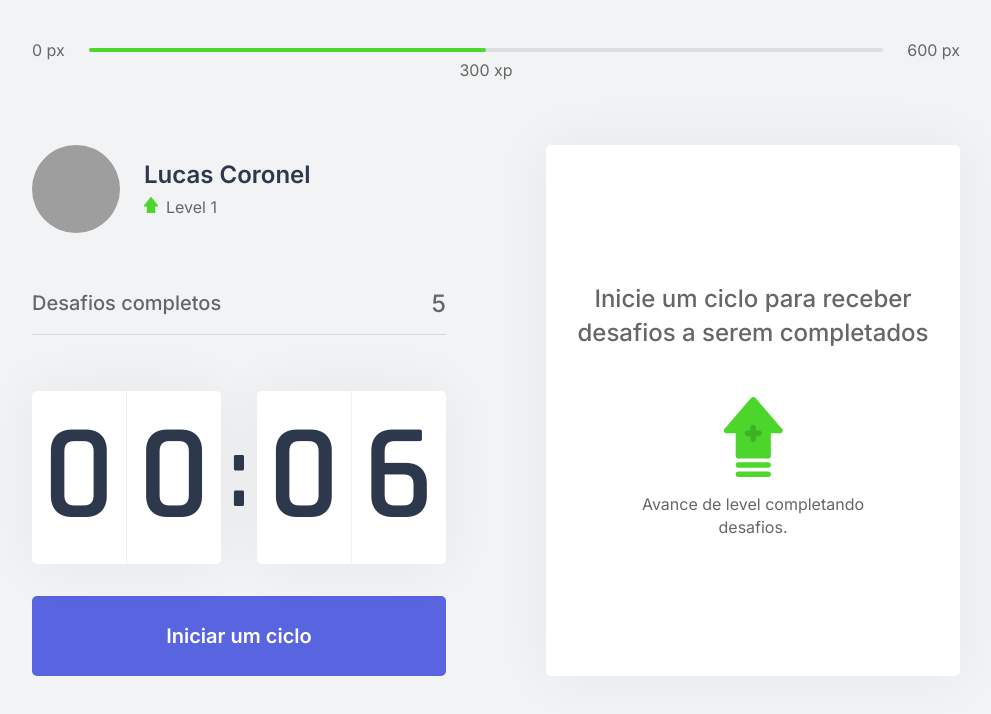
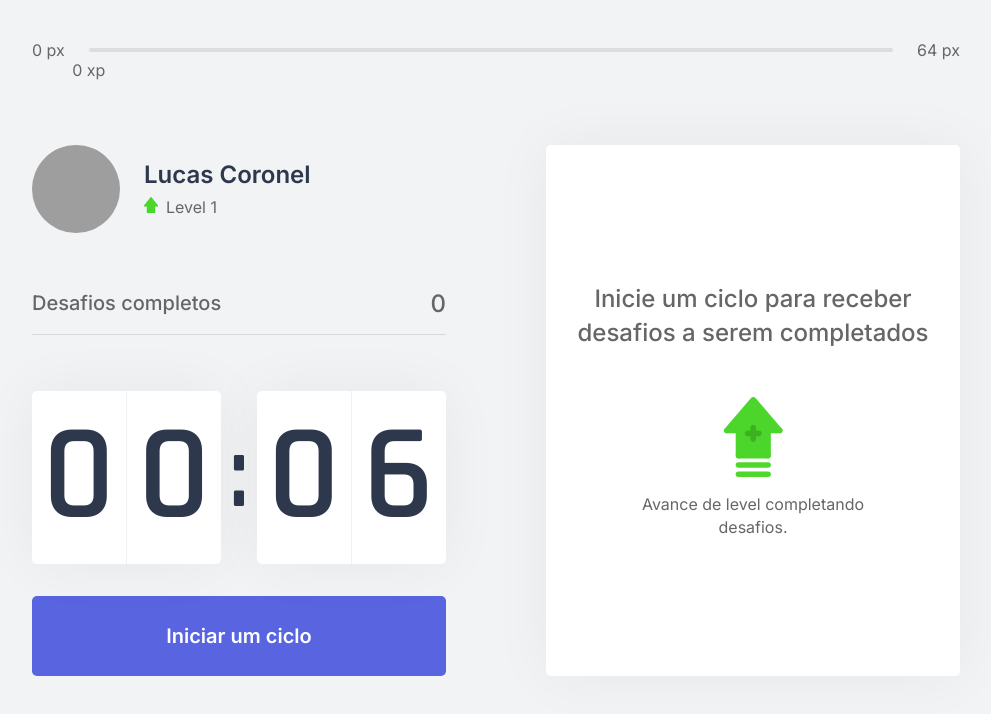
Before and after one commit to lccoronel/NLW4, a Next.js app: page / in a window 1280 px wide. Shown: the top 714 px of the page, without its empty margins (144-1135 px from the left). Built offline with nearby package versions, Linux system fonts and the light colour scheme; grey boxes are pictures that could not be loaded.

Commit message:
developing challenge context 1

```diff
--- a/src/components/CompleteChallenges.tsx
+++ b/src/components/CompleteChallenges.tsx
@@ -1,10 +1,14 @@
+import { useContext } from 'react';
+import { ChallengesContext } from '../contexts/ChallengesContext';
 import styles from '../styles/components/CompleteChallenges.module.css';
 
 export function CompleteChallenges() {
+  const { challengesCompleted } = useContext(ChallengesContext);
+
   return (
     <div className={styles.completeChallengeContainer}>
       <span>Desafios completos</span>
-      <span>5</span>
+      <span>{challengesCompleted}</span>
     </div>
   )
 }
--- a/src/components/ExperienceBar.tsx
+++ b/src/components/ExperienceBar.tsx
@@ -1,14 +1,22 @@
+import { useContext } from 'react';
+
+import { ChallengesContext } from '../contexts/ChallengesContext';
 import styles from '../styles/components/ExperienceBar.module.css';
 
 const components: React.FC = () => {
+  const { currentExperience, experienceToNextLevel } = useContext(ChallengesContext);
+
+  const percentToNextlevel = Math.round(currentExperience * 100) / experienceToNextLevel;
   return (
     <header className={styles.experienceBar}>
       <span>0 px</span>
       <div>
-        <div style={{ width: '50%' }} />
-        <span className={styles.currentExperience} style={{ left: '50%' }}>300 xp</span>
+        <div style={{ width: `${percentToNextlevel}%` }} />
+        <span className={styles.currentExperience} style={{ left: `${percentToNextlevel}%` }}>
+          {currentExperience} xp
+        </span>
       </div>
-      <span>600 px</span>
+      <span>{experienceToNextLevel} px</span>
     </header>
   );
 }
--- a/src/contexts/ChallengesContext.tsx
+++ b/src/contexts/ChallengesContext.tsx
@@ -9,6 +9,7 @@
 interface ChallengesContextData {
   level: number;
   levelUp: () => void,
+  experienceToNextLevel: number;
   currentExperience: number;
   challengesCompleted: number;
   startNewChallenge: () => void;
@@ -26,6 +27,8 @@
   const [currentExperience, setCurrentExperience] = useState(0);
   const [challengesCompleted, setChallengesCompleted] = useState(0);
   const [activeChallenge, setActiveChellenge] = useState(null);
+
+  const experienceToNextLevel = Math.pow((level + 1) * 4, 2);
 
   function levelUp() {
     setLevel(level + 1);
@@ -50,7 +53,8 @@
       challengesCompleted,
       startNewChallenge,
       activeChallenge,
-      resetChallenge
+      resetChallenge,
+      experienceToNextLevel
     }}>
       {children}
     </ChallengesContext.Provider>
```
